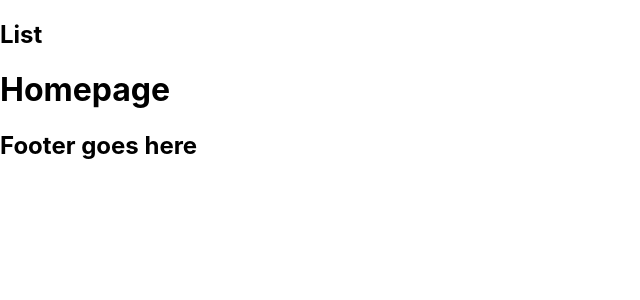
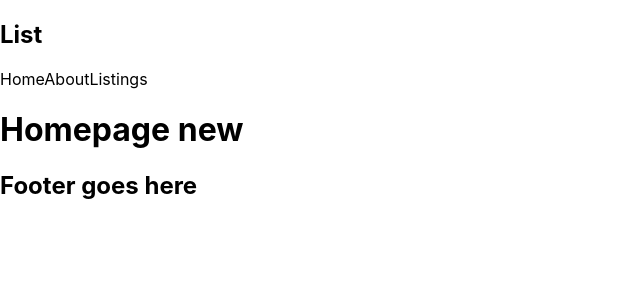
Before and after one commit to K4H3NY4/nextjs_demo, a Next.js app: page / in a window 1280 px wide. Shown: the top 300 px of the page, without its empty margins (0-640 px from the left). Built offline with nearby package versions, Linux system fonts and the light colour scheme.

Commit message:
Layout Component

```diff
--- /dev/null
+++ b/components/Layout.js
@@ -0,0 +1,14 @@
+import Footer from "./Footer";
+import Navbar from "./navbar";
+
+const Layout = ({children}) => {
+    return (
+        <div className="content">
+            <Navbar />
+            { children}
+            <Footer />
+        </div>
+    );
+}
+
+export default Layout;
--- a/components/navbar.js
+++ b/components/navbar.js
@@ -1,10 +1,15 @@
+import Link from "next/link";
+
 const Navbar = () => {
     return(
 
         <nav>
-         <div>
+         <div className="logo">
              <h1>List</h1>
          </div>
+         <Link href="/">Home</Link>
+         <Link href="/about">About</Link>
+         <Link href="/listings">Listings</Link>
         </nav>
 
     );
--- a/pages/_app.js
+++ b/pages/_app.js
@@ -1,7 +1,12 @@
+import Layout from '../components/Layout'
 import '../styles/globals.css'
 
 function MyApp({ Component, pageProps }) {
-  return <Component {...pageProps} />
+  return(
+    <Layout>
+      <Component {...pageProps} />
+    </Layout>
+  )
 }
 
 export default MyApp
--- a/pages/index.js
+++ b/pages/index.js
@@ -7,11 +7,11 @@ import styles from '../styles/Home.module.css'
 export default function Home() {
   return (
     <div>
-      <Navbar/>
+
       <h1>
-        Homepage
+        Homepage new
       </h1>
-      <Footer/>
+
     </div>
   )
 }
```
Also changed, not shown: pages/about.js (+12 -0 lines).
